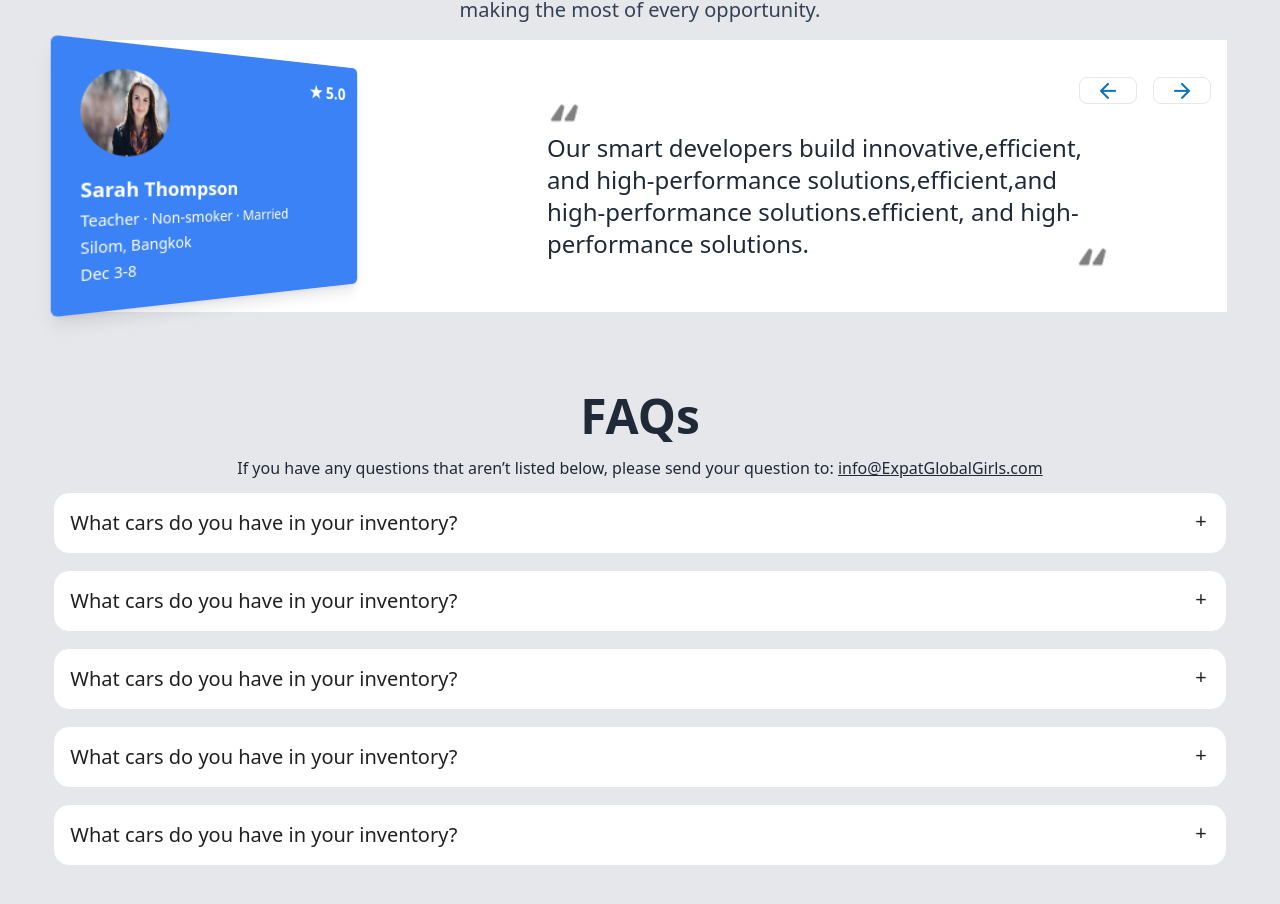
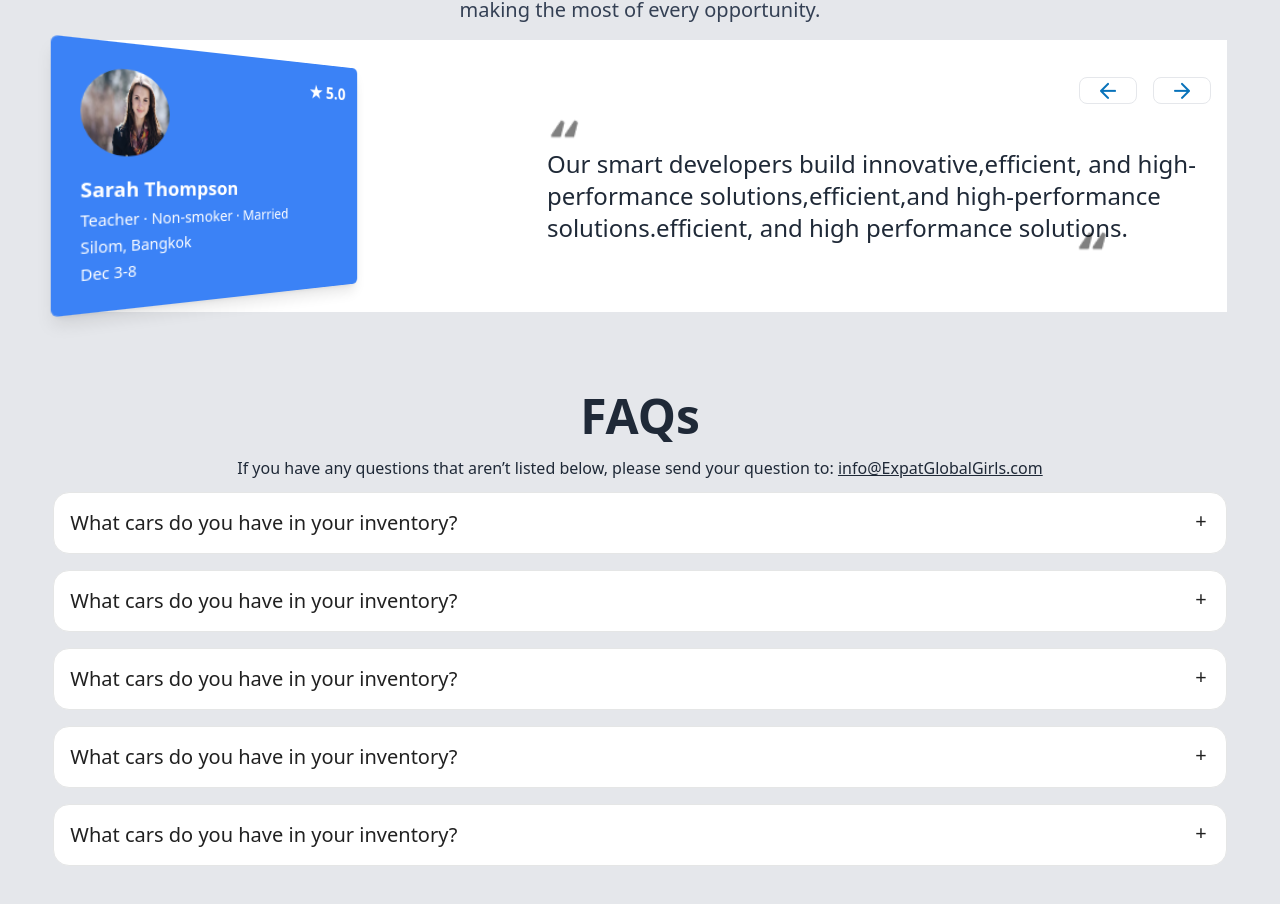
Before and after one commit to fardinariful/Expart-Girls-Tour, a React (Vite) app: page / in a window 1280 px wide. Shown: the part 4413-5317 px from the top of the page. Built offline with nearby package versions, Linux system fonts and the light colour scheme.

Commit message:
error fixed

```diff
--- a/src/Components/Reviews.jsx
+++ b/src/Components/Reviews.jsx
@@ -42,9 +42,9 @@ const Reviews = () => {
                     <div className="relative w-full flex flex-col items-center lg:items-start">
                         <img src={qua} alt="Quote" className="w-8 h-8 lg:w-10 lg:h-10 mr-52 " />
                         <p className="text-base lg:text-2xl text-center lg:text-left">
-                            Our smart developers build innovative,efficient,<br />
-                            and high-performance solutions,efficient,and <br />
-                            high-performance solutions.efficient, and high-<br />
+                            Our smart developers build innovative,efficient,
+                            and high-performance solutions,efficient,and
+                            high-performance solutions.efficient, and high
                             performance solutions.
                             <span className="absolute bottom-0 -right-2 lg:-bottom-4 lg:right-28">
                                 <img src={qua} alt="Quote" className="w-8 h-8 lg:w-10 lg:h-10" />
```
